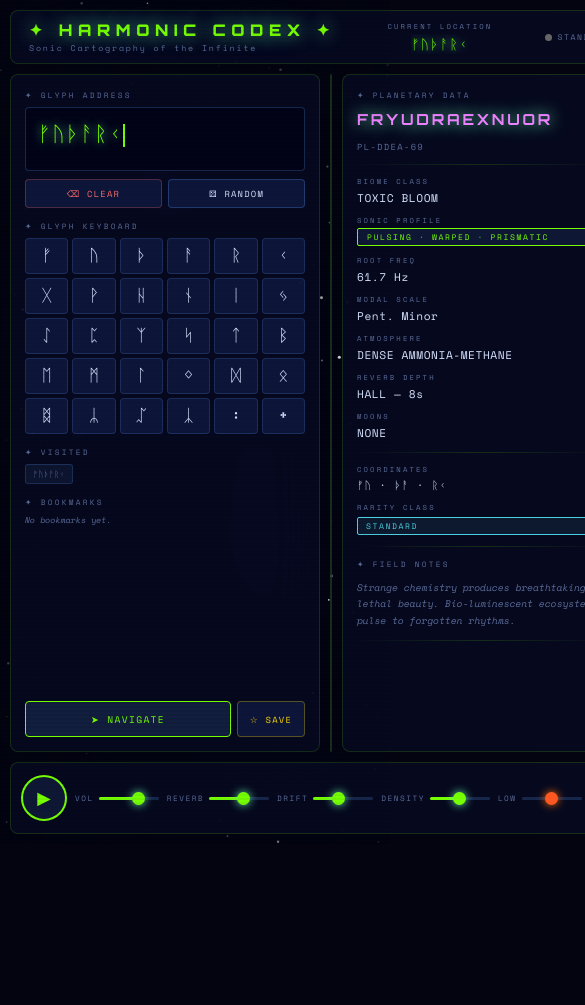
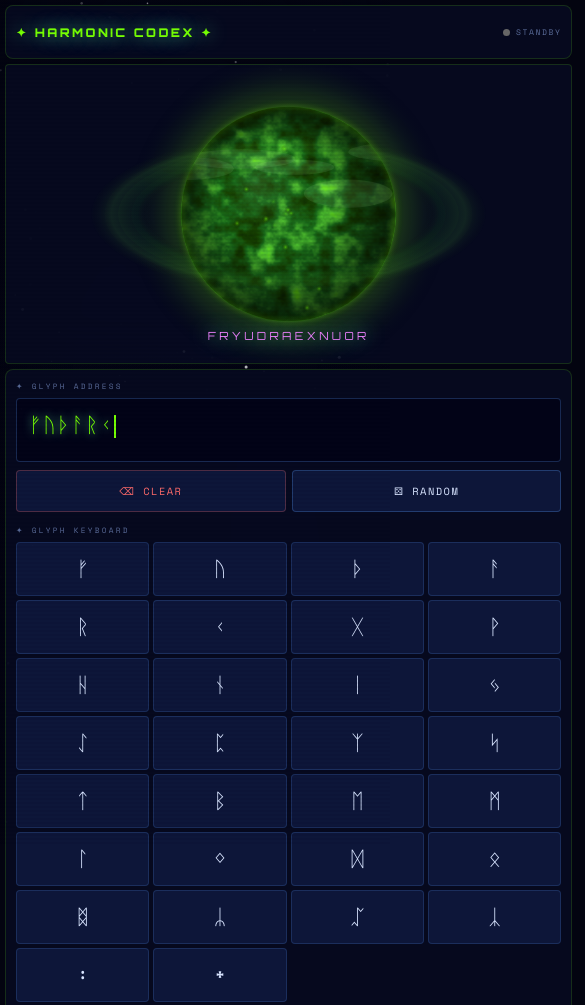
Before and after one commit to mkth0p/lostcodex, a plain HTML site: page index.html in a window 390 px wide. Shown: the top 1005 px of the page, 585 px wide, since content can reach past the window. Before the commit the page ends 844 px from the top, so only its background shows below. Drawn offline with nearby package versions, Linux system fonts and the light colour scheme; animation ran at ten frames a second.

```diff
--- a/style.css
+++ b/style.css
@@ -198,7 +198,6 @@ body {
     flex-direction: column;
     gap: 6px;
     padding: 14px;
-    overflow-y: auto;
 }
 
 .panel-label {
@@ -573,6 +572,14 @@ input[type="range"]::-webkit-slider-thumb {
     cursor: pointer;
 }
 
+.ctrl-divider {
+    width: 1px;
+    height: 28px;
+    background: rgba(91, 157, 255, 0.15);
+    flex-shrink: 0;
+    margin: 0 2px;
+}
+
 #waveform-canvas {
     flex: 1;
     height: 44px;
@@ -827,6 +834,34 @@ input[type="range"]::-webkit-slider-thumb {
     --panel-border: rgba(159, 168, 218, 0.15);
 }
 
+:root.biome-quantum {
+    --accent: #a855f7;
+    --glow: #9333ea;
+    --planet-glow: #d8b4fe;
+    --panel-border: rgba(168, 85, 247, 0.2);
+}
+
+:root.biome-glacial {
+    --accent: #b3e0ff;
+    --glow: #7dd3fc;
+    --planet-glow: #e0f4ff;
+    --panel-border: rgba(179, 224, 255, 0.2);
+}
+
+:root.biome-fungal {
+    --accent: #d97706;
+    --glow: #f59e0b;
+    --planet-glow: #fde68a;
+    --panel-border: rgba(217, 119, 6, 0.18);
+}
+
+:root.biome-abyssal {
+    --accent: #3b0aaa;
+    --glow: #5517cc;
+    --planet-glow: #7c3aed;
+    --panel-border: rgba(59, 10, 170, 0.2);
+}
+
 /* Scrollbar */
 ::-webkit-scrollbar {
     width: 3px;
@@ -840,3 +875,111 @@ input[type="range"]::-webkit-slider-thumb {
     background: rgba(91, 157, 255, 0.3);
     border-radius: 2px;
 }
+
+/* ─── Mobile Responsiveness ─── */
+@media (max-width: 950px) {
+    body {
+        overflow-y: auto;
+        height: auto;
+    }
+
+    .main {
+        grid-template-columns: 1fr;
+        grid-template-rows: 54px auto auto auto auto;
+        height: auto;
+        padding: 5px;
+        gap: 5px;
+    }
+
+    .header {
+        padding: 0 10px;
+    }
+
+    .header-title {
+        font-size: 0.75rem;
+        letter-spacing: 0.2em;
+    }
+
+    .header-subtitle,
+    .header-center {
+        display: none;
+    }
+
+    .input-panel {
+        order: 2;
+        padding: 10px;
+        min-height: min-content;
+    }
+
+    .planet-view {
+        order: 1;
+        height: 300px;
+        border-radius: 4px;
+    }
+
+    .info-panel {
+        order: 3;
+        padding: 10px;
+    }
+
+    .controls-panel {
+        order: 4;
+        flex-wrap: wrap;
+        height: auto;
+        padding: 20px 10px;
+        justify-content: center;
+        gap: 15px;
+    }
+
+    .control-group {
+        flex: 1 0 calc(50% - 20px);
+        min-width: 140px;
+        justify-content: center;
+    }
+
+    input[type="range"] {
+        flex-grow: 1;
+        max-width: 120px;
+    }
+
+    .control-toggle {
+        flex: 1 0 calc(33% - 15px);
+        min-width: 90px;
+        justify-content: center;
+        flex-direction: column;
+        align-items: center;
+        gap: 4px;
+        text-align: center;
+    }
+
+    .toggle-track {
+        margin-bottom: 2px;
+    }
+
+    .ctrl-divider {
+        display: none;
+    }
+
+    #waveform-canvas {
+        flex: 1 0 100%;
+        height: 60px;
+    }
+
+    .footer-hint {
+        display: none;
+    }
+
+    .glyph-keyboard {
+        grid-template-columns: repeat(4, 1fr);
+    }
+
+    .glyph-key {
+        padding: 14px 0;
+        font-size: 1.3rem;
+    }
+
+    .btn {
+        padding: 12px;
+        font-size: 0.65rem;
+    }
+}
```
